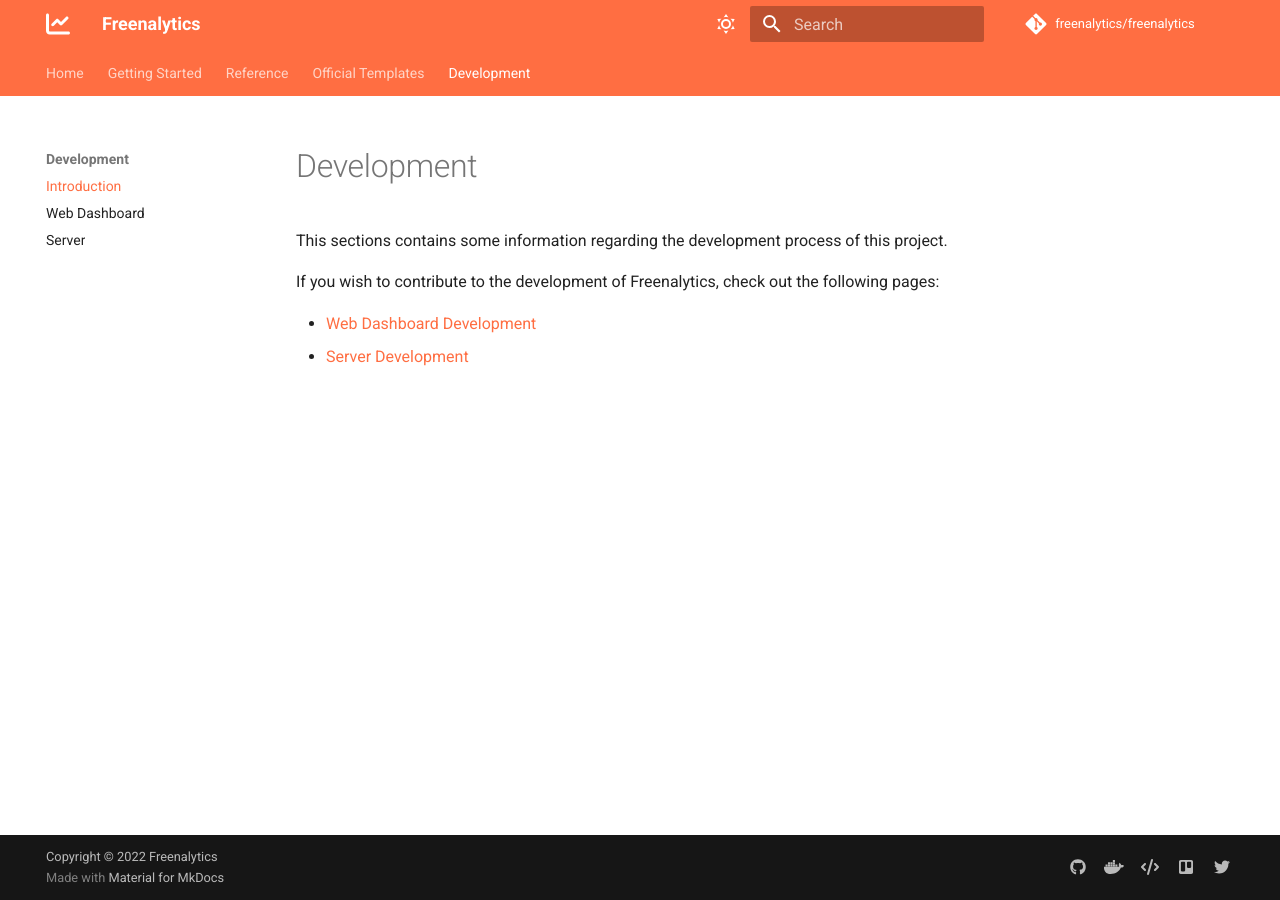
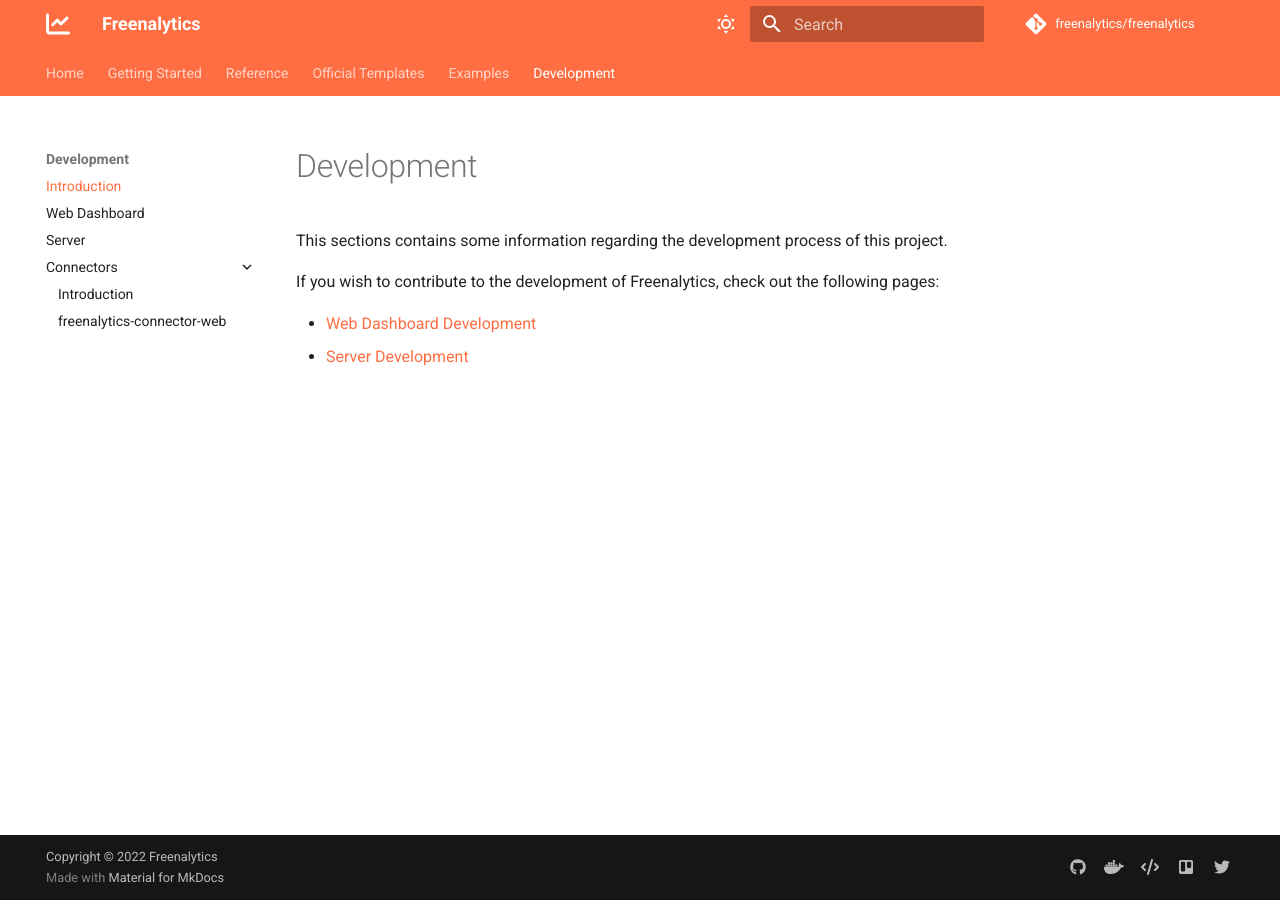
Before and after one commit to freenalytics/documentation, an MkDocs documentation site: the page built from docs/development/index.md, in a window 1280 px wide. Built offline with MkDocs 1.6.1 and Material for MkDocs 9.7.7, drawn with Linux system fonts in a browser that asks for light colours; comment, search, counter and statistics services are not loaded.

Commit message:
Added extra pages referenced by the web template page.

```diff
--- a/mkdocs.yml
+++ b/mkdocs.yml
@@ -112,7 +112,13 @@
   - Official Templates:
     - Introduction: official-templates/index.md
     - Official Web Template: official-templates/web-template.md
+  - Examples:
+    - Introduction: examples/index.md
+    - Web Example: examples/web-example.md
   - Development:
     - Introduction: development/index.md
     - Web Dashboard: development/web-dashboard.md
     - Server: development/server.md
+    - Connectors:
+      - Introduction: development/connectors/index.md
+      - freenalytics-connector-web: development/connectors/freenalytics-connector-web.md
```
Also changed, not shown: docs/development/connectors/freenalytics-connector-web.md (added), docs/development/connectors/index.md (added), docs/examples/index.md (added), docs/examples/web-example.md (added).
